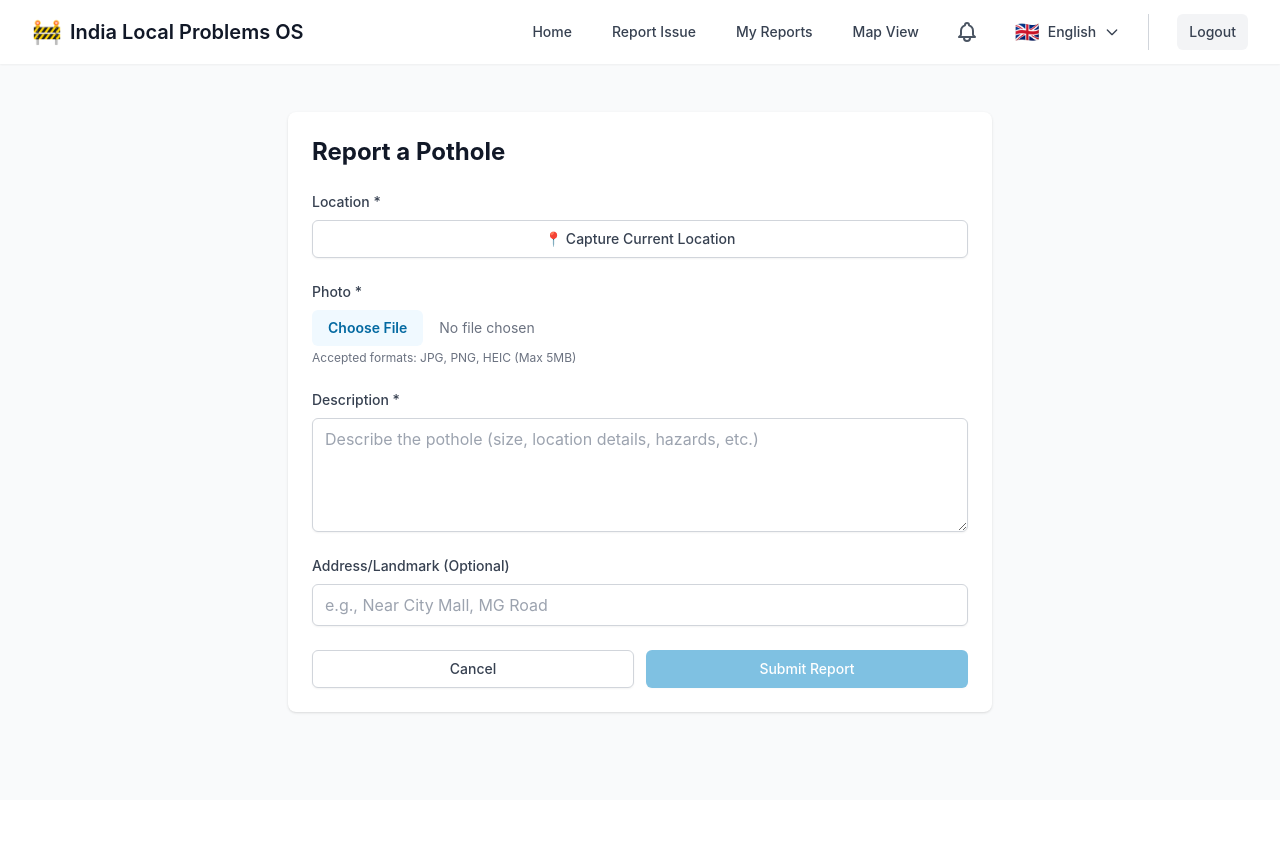
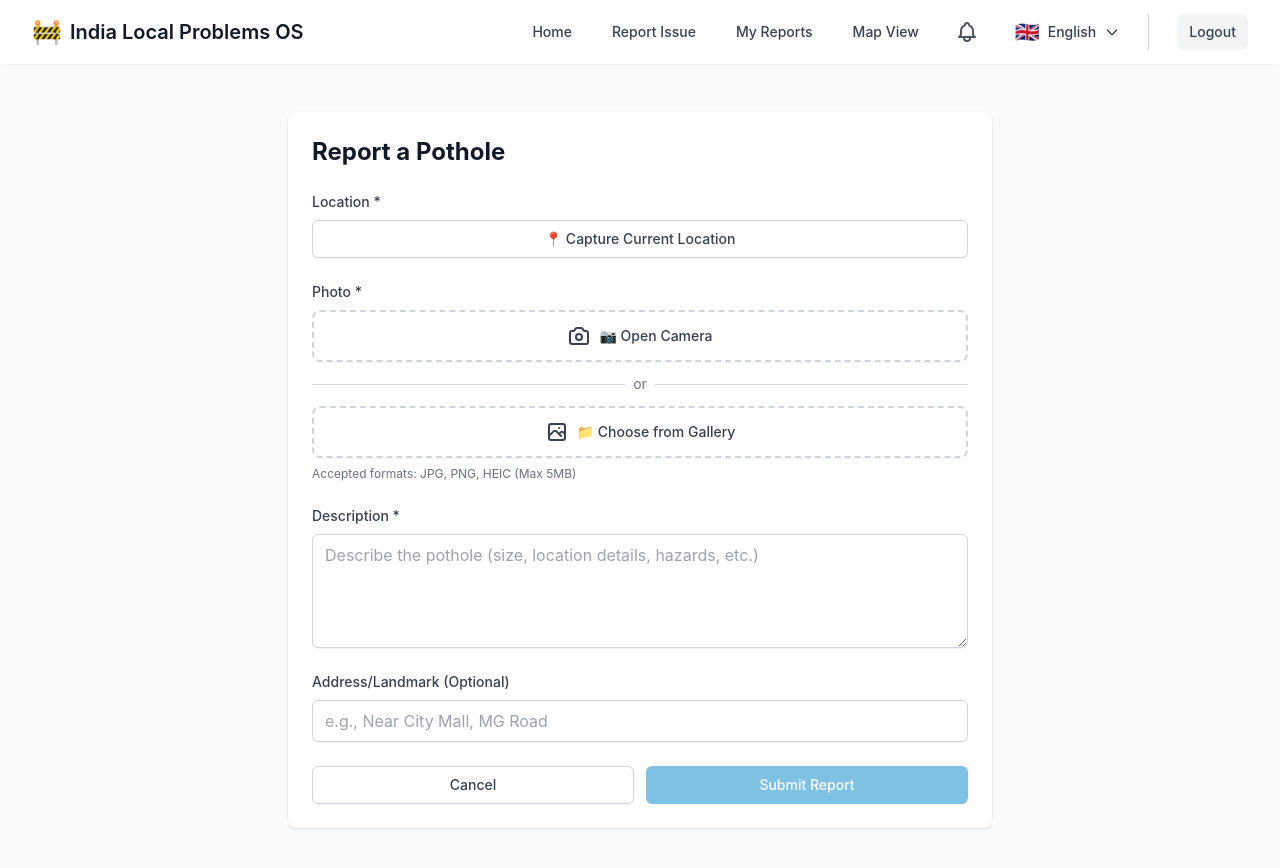
Before and after one commit to sehaj007saini/IssueTracker, a React (Vite) app in the folder frontend/: page /report in a window 1280 px wide. Shown: the top 868 px of the page. Before the commit the page ends 800 px from the top, so only its background shows below. Built offline with nearby package versions, Linux system fonts and the light colour scheme.

Commit message:
Add camera capture feature for issue reporting

```diff
--- a/frontend/src/pages/citizen/ReportIssuePage.tsx
+++ b/frontend/src/pages/citizen/ReportIssuePage.tsx
@@ -1,4 +1,4 @@
-import { useState } from 'react'
+import { useState, useRef, useEffect } from 'react'
 import { useNavigate } from 'react-router-dom'
 import Header from '../../components/layout/Header'
 
@@ -13,6 +13,19 @@ export default function ReportIssuePage() {
   const [isLoadingLocation, setIsLoadingLocation] = useState(false)
   const [error, setError] = useState('')
   const [isSubmitting, setIsSubmitting] = useState(false)
+  const [photoPreview, setPhotoPreview] = useState<string | null>(null)
+  const [showCamera, setShowCamera] = useState(false)
+  const videoRef = useRef<HTMLVideoElement>(null)
+  const canvasRef = useRef<HTMLCanvasElement>(null)
+  const streamRef = useRef<MediaStream | null>(null)
+  const fileInputRef = useRef<HTMLInputElement>(null)
+
+  // Cleanup camera on unmount
+  useEffect(() => {
+    return () => {
+      stopCamera()
+    }
+  }, [])
 
   const getLocation = () => {
     setIsLoadingLocation(true)
@@ -39,6 +52,60 @@ export default function ReportIssuePage() {
     )
   }
 
+  const startCamera = async () => {
+    try {
+      const stream = await navigator.mediaDevices.getUserMedia({
+        video: { facingMode: 'environment' }, // Use back camera on mobile
+        audio: false,
+      })
+
+      if (videoRef.current) {
+        videoRef.current.srcObject = stream
+        streamRef.current = stream
+        setShowCamera(true)
+        setError('')
+      }
+    } catch (err) {
+      setError('Unable to access camera. Please check camera permissions.')
+      console.error('Camera error:', err)
+    }
+  }
+
+  const stopCamera = () => {
+    if (streamRef.current) {
+      streamRef.current.getTracks().forEach(track => track.stop())
+      streamRef.current = null
+    }
+    setShowCamera(false)
+  }
+
+  const capturePhoto = () => {
+    if (videoRef.current && canvasRef.current) {
+      const video = videoRef.current
+      const canvas = canvasRef.current
+
+      // Set canvas size to match video
+      canvas.width = video.videoWidth
+      canvas.height = video.videoHeight
+
+      // Draw video frame to canvas
+      const context = canvas.getContext('2d')
+      if (context) {
+        context.drawImage(video, 0, 0)
+
+        // Convert canvas to blob and create file
+        canvas.toBlob((blob) => {
+          if (blob) {
+            const file = new File([blob], `photo-${Date.now()}.jpg`, { type: 'image/jpeg' })
+            setFormData({ ...formData, photo: file })
+            setPhotoPreview(canvas.toDataURL('image/jpeg'))
+            stopCamera()
+          }
+        }, 'image/jpeg', 0.95)
+      }
+    }
+  }
+
   const handlePhotoChange = (e: React.ChangeEvent<HTMLInputElement>) => {
     if (e.target.files && e.target.files[0]) {
       const file = e.target.files[0]
@@ -46,8 +113,24 @@ export default function ReportIssuePage() {
         setError('File size must be less than 5MB')
         return
       }
+
+      // Create preview
+      const reader = new FileReader()
+      reader.onloadend = () => {
+        setPhotoPreview(reader.result as string)
+      }
+      reader.readAsDataURL(file)
+
       setFormData({ ...formData, photo: file })
       setError('')
+    }
+  }
+
+  const removePhoto = () => {
+    setFormData({ ...formData, photo: null })
+    setPhotoPreview(null)
+    if (fileInputRef.current) {
+      fileInputRef.current.value = ''
     }
   }
 
@@ -132,29 +215,114 @@ export default function ReportIssuePage() {
               </div>
 
               <div>
-                <label htmlFor="photo" className="block text-sm font-medium text-gray-700 mb-2">
+                <label className="block text-sm font-medium text-gray-700 mb-2">
                   Photo *
                 </label>
+
+                {!formData.photo && !showCamera && (
+                  <div className="space-y-3">
+                    <button
+                      type="button"
+                      onClick={startCamera}
+                      className="w-full flex items-center justify-center py-3 px-4 border-2 border-dashed border-gray-300 rounded-lg shadow-sm text-sm font-medium text-gray-700 bg-white hover:bg-gray-50 focus:outline-none focus:ring-2 focus:ring-offset-2 focus:ring-primary-500"
+                    >
+                      <svg className="w-6 h-6 mr-2" fill="none" stroke="currentColor" viewBox="0 0 24 24">
+                        <path strokeLinecap="round" strokeLinejoin="round" strokeWidth={2} d="M3 9a2 2 0 012-2h.93a2 2 0 001.664-.89l.812-1.22A2 2 0 0110.07 4h3.86a2 2 0 011.664.89l.812 1.22A2 2 0 0018.07 7H19a2 2 0 012 2v9a2 2 0 01-2 2H5a2 2 0 01-2-2V9z" />
+                        <path strokeLinecap="round" strokeLinejoin="round" strokeWidth={2} d="M15 13a3 3 0 11-6 0 3 3 0 016 0z" />
+                      </svg>
+                      📷 Open Camera
+                    </button>
+
+                    <div className="relative">
+                      <div className="absolute inset-0 flex items-center">
+                        <div className="w-full border-t border-gray-300"></div>
+                      </div>
+                      <div className="relative flex justify-center text-sm">
+                        <span className="px-2 bg-white text-gray-500">or</span>
+                      </div>
+                    </div>
+
+                    <label
+                      htmlFor="photo"
+                      className="w-full flex items-center justify-center py-3 px-4 border-2 border-dashed border-gray-300 rounded-lg shadow-sm text-sm font-medium text-gray-700 bg-white hover:bg-gray-50 cursor-pointer focus:outline-none focus:ring-2 focus:ring-offset-2 focus:ring-primary-500"
+                    >
+                      <svg className="w-6 h-6 mr-2" fill="none" stroke="currentColor" viewBox="0 0 24 24">
+                        <path strokeLinecap="round" strokeLinejoin="round" strokeWidth={2} d="M4 16l4.586-4.586a2 2 0 012.828 0L16 16m-2-2l1.586-1.586a2 2 0 012.828 0L20 14m-6-6h.01M6 20h12a2 2 0 002-2V6a2 2 0 00-2-2H6a2 2 0 00-2 2v12a2 2 0 002 2z" />
+                      </svg>
+                      📁 Choose from Gallery
+                    </label>
                     <input
+                      ref={fileInputRef}
                       type="file"
                       id="photo"
                       accept="image/jpeg,image/jpg,image/png,image/heic"
                       onChange={handlePhotoChange}
-                  className="block w-full text-sm text-gray-500
-                    file:mr-4 file:py-2 file:px-4
-                    file:rounded-md file:border-0
-                    file:text-sm file:font-semibold
-                    file:bg-primary-50 file:text-primary-700
-                    hover:file:bg-primary-100"
+                      className="hidden"
                     />
-                <p className="mt-1 text-xs text-gray-500">
+                  </div>
+                )}
+
+                {showCamera && (
+                  <div className="space-y-3">
+                    <div className="relative bg-black rounded-lg overflow-hidden">
+                      <video
+                        ref={videoRef}
+                        autoPlay
+                        playsInline
+                        className="w-full h-auto"
+                      />
+                      <canvas ref={canvasRef} className="hidden" />
+                    </div>
+                    <div className="flex space-x-3">
+                      <button
+                        type="button"
+                        onClick={capturePhoto}
+                        className="flex-1 py-3 px-4 border border-transparent rounded-md shadow-sm text-sm font-medium text-white bg-primary-600 hover:bg-primary-700 focus:outline-none focus:ring-2 focus:ring-offset-2 focus:ring-primary-500"
+                      >
+                        📸 Capture Photo
+                      </button>
+                      <button
+                        type="button"
+                        onClick={stopCamera}
+                        className="flex-1 py-3 px-4 border border-gray-300 rounded-md shadow-sm text-sm font-medium text-gray-700 bg-white hover:bg-gray-50 focus:outline-none focus:ring-2 focus:ring-offset-2 focus:ring-gray-500"
+                      >
+                        ✕ Cancel
+                      </button>
+                    </div>
+                  </div>
+                )}
+
+                {photoPreview && (
+                  <div className="space-y-3">
+                    <div className="relative">
+                      <img
+                        src={photoPreview}
+                        alt="Preview"
+                        className="w-full h-64 object-cover rounded-lg"
+                      />
+                      <button
+                        type="button"
+                        onClick={removePhoto}
+                        className="absolute top-2 right-2 p-2 bg-red-600 text-white rounded-full hover:bg-red-700 focus:outline-none focus:ring-2 focus:ring-offset-2 focus:ring-red-500"
+                        title="Remove photo"
+                      >
+                        <svg className="w-5 h-5" fill="none" stroke="currentColor" viewBox="0 0 24 24">
+                          <path strokeLinecap="round" strokeLinejoin="round" strokeWidth={2} d="M6 18L18 6M6 6l12 12" />
+                        </svg>
+                      </button>
+                    </div>
+                    <p className="text-sm text-green-600 flex items-center">
+                      <svg className="w-5 h-5 mr-1" fill="currentColor" viewBox="0 0 20 20">
+                        <path fillRule="evenodd" d="M10 18a8 8 0 100-16 8 8 0 000 16zm3.707-9.293a1 1 0 00-1.414-1.414L9 10.586 7.707 9.293a1 1 0 00-1.414 1.414l2 2a1 1 0 001.414 0l4-4z" clipRule="evenodd" />
+                      </svg>
+                      Photo ready: {formData.photo?.name || 'Captured from camera'}
+                    </p>
+                  </div>
+                )}
+
+                <p className="mt-2 text-xs text-gray-500">
                   Accepted formats: JPG, PNG, HEIC (Max 5MB)
                 </p>
-                {formData.photo && (
-                  <p className="mt-2 text-sm text-green-600">
-                    ✓ Photo selected: {formData.photo.name}
-                  </p>
-                )}
               </div>
 
               <div>
```
Lines whose indentation alone changed are shown as unchanged.
